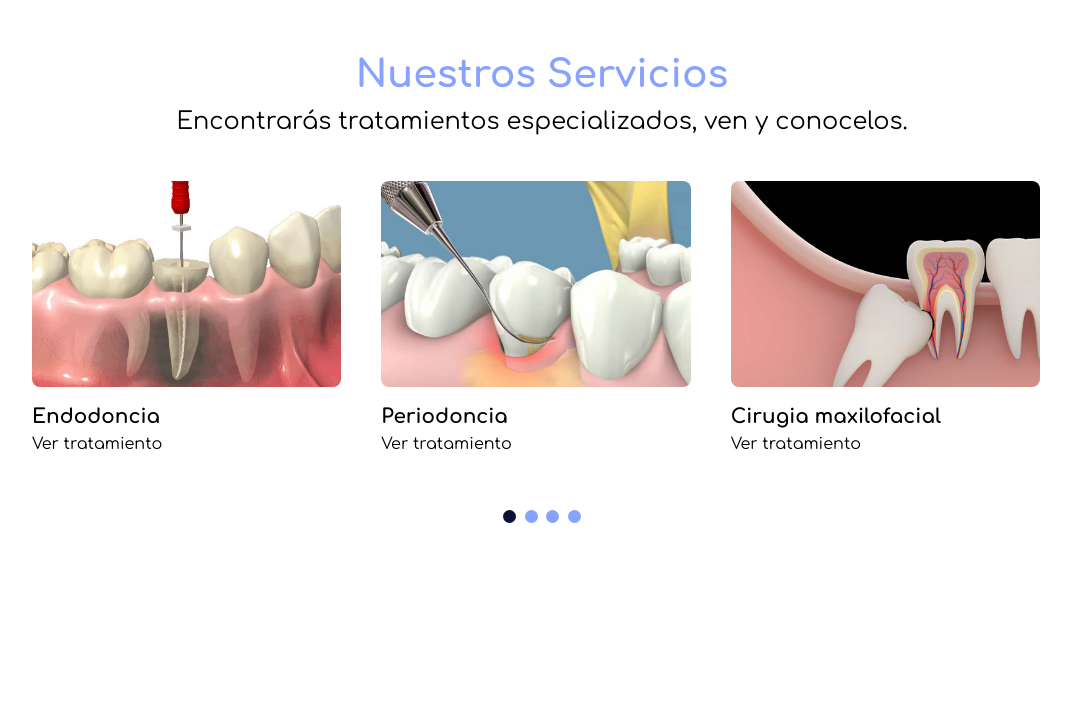
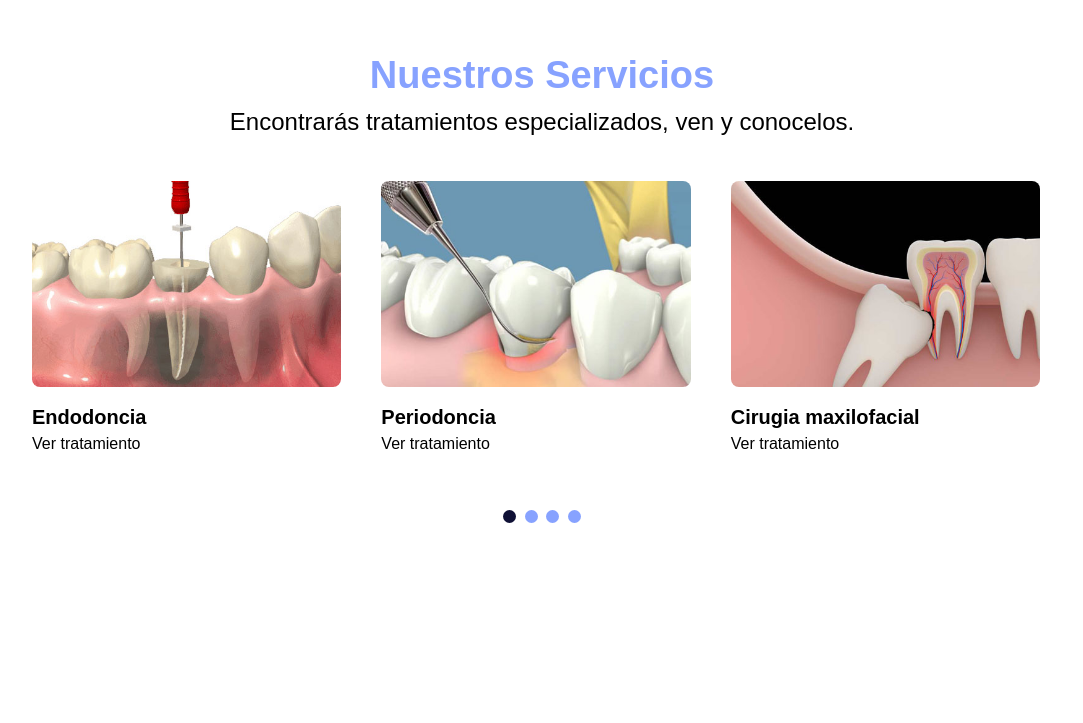
Before and after one commit to TaurusComunity/DentSAlud93, an Astro site: page / in a window 1280 px wide. Shown: the part 697-1420 px from the top of the page, without its empty margins (98-1181 px from the left). Built offline with nearby package versions, Linux system fonts and the light colour scheme; Astro itself is replaced by a stand-in of ours.

Commit message:
se realizan ajustes den la rama

```diff
--- a/public/styles/global.css
+++ b/public/styles/global.css
@@ -1,9 +1,7 @@
-/* src/styles/global.css */
+
 @tailwind base;
 @tailwind components;
 @tailwind utilities;
-@import url('https://fonts.googleapis.com/css2?family=Comfortaa:wght@300..700&family=Outfit:wght@100..900&display=swap');
-
 
 :root{
       --azul_claro: #87A2FF;
```
